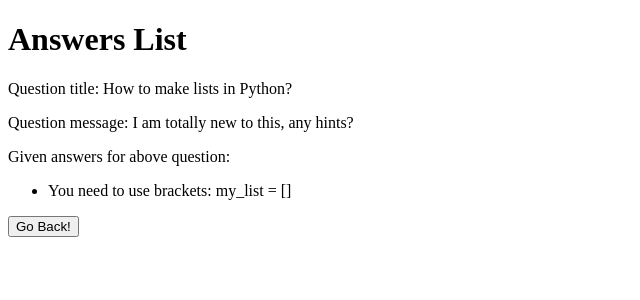
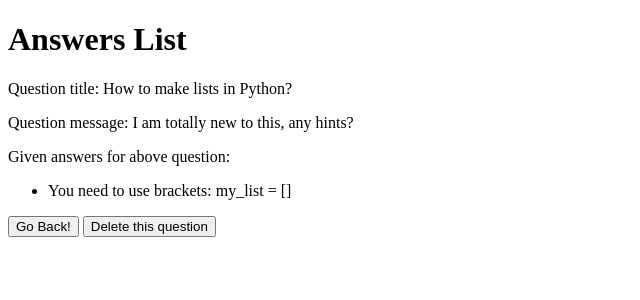
Before and after one commit to marcinchaluda/ask_mate, a Flask app: page /question/1 in a window 1280 px wide. Shown: the top 300 px of the page, without its empty margins (0-640 px from the left). Run offline with Flask 2, Linux system fonts and the light colour scheme; some libraries are stand-ins or nearby versions.

Commit message:
Add delete button

```diff
--- a/server.py
+++ b/server.py
@@ -37,7 +37,7 @@ def delete(data_type, data_id):
     if data_type == 'question':
         redirect('/')
     else:
-        question_id = request.args.get('question_id')
+        question_id = data_id
         redirect('question/' + question_id)
 
 
--- a/templates/display_data/display_data_layout.html
+++ b/templates/display_data/display_data_layout.html
@@ -19,6 +19,7 @@
             </tr>
         </table>
         {% block go_back_button %}{% endblock go_back_button %}
+        {% block  delete_question_buton %}{% endblock  delete_question_buton %}
     </div>
 </body>
 </html>
--- a/templates/display_data/list_answers.html
+++ b/templates/display_data/list_answers.html
@@ -26,3 +26,12 @@
 {% block go_back_button %}
     <input type="button" value="Go Back!" onclick="history.back()">
 {% endblock go_back_button %}
+{% block  delete_question_buton %}
+    <a href="{{ question_details['id'] }}/delete">
+        <button type="button">Delete this question</button>
+    </a>
+{% endblock  delete_question_buton %}
+
+{#<form action="question/{{ question_details['id'] }}/delete" method="get">#}
+{#        <input type="submit" name="question_id" value="Delete this question">#}
+{#    </form>#}
```
